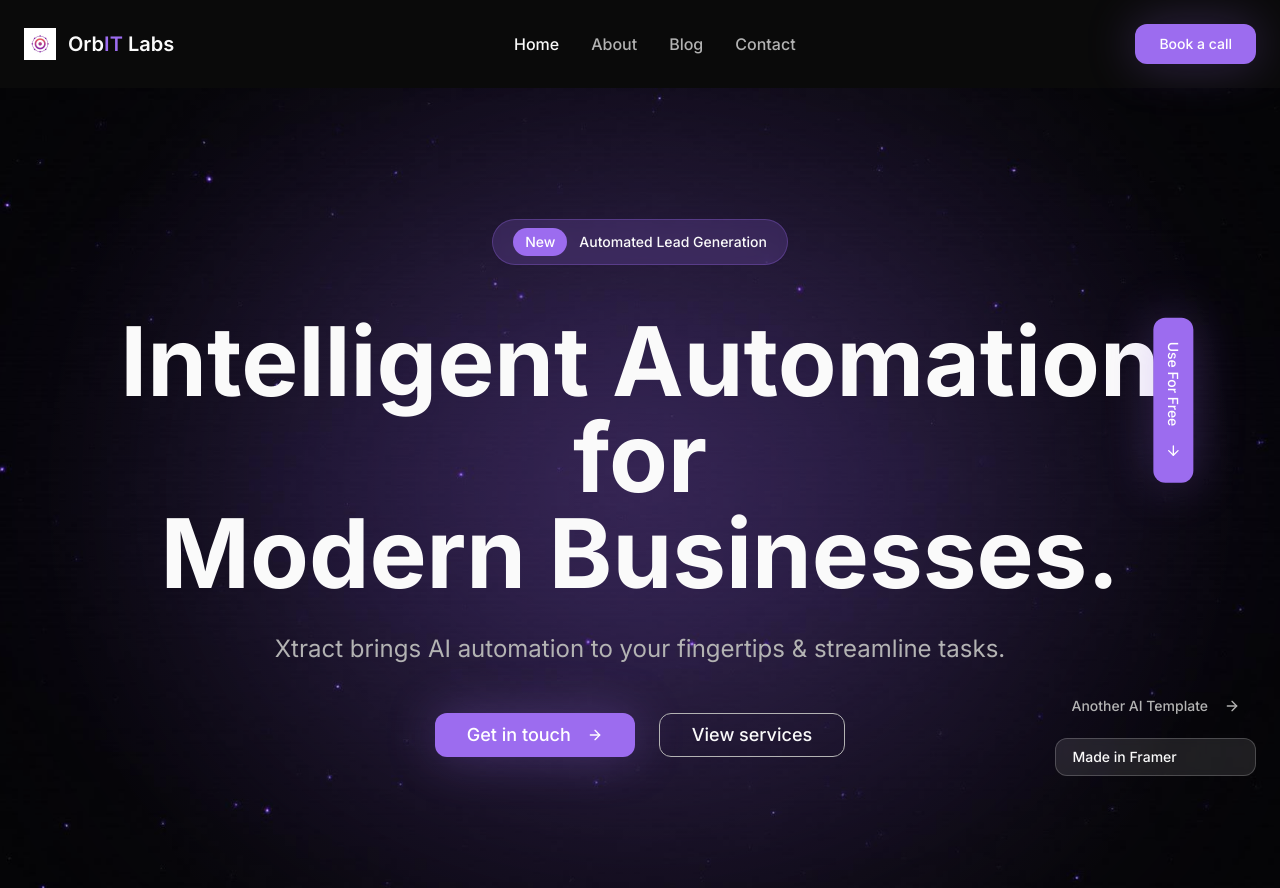
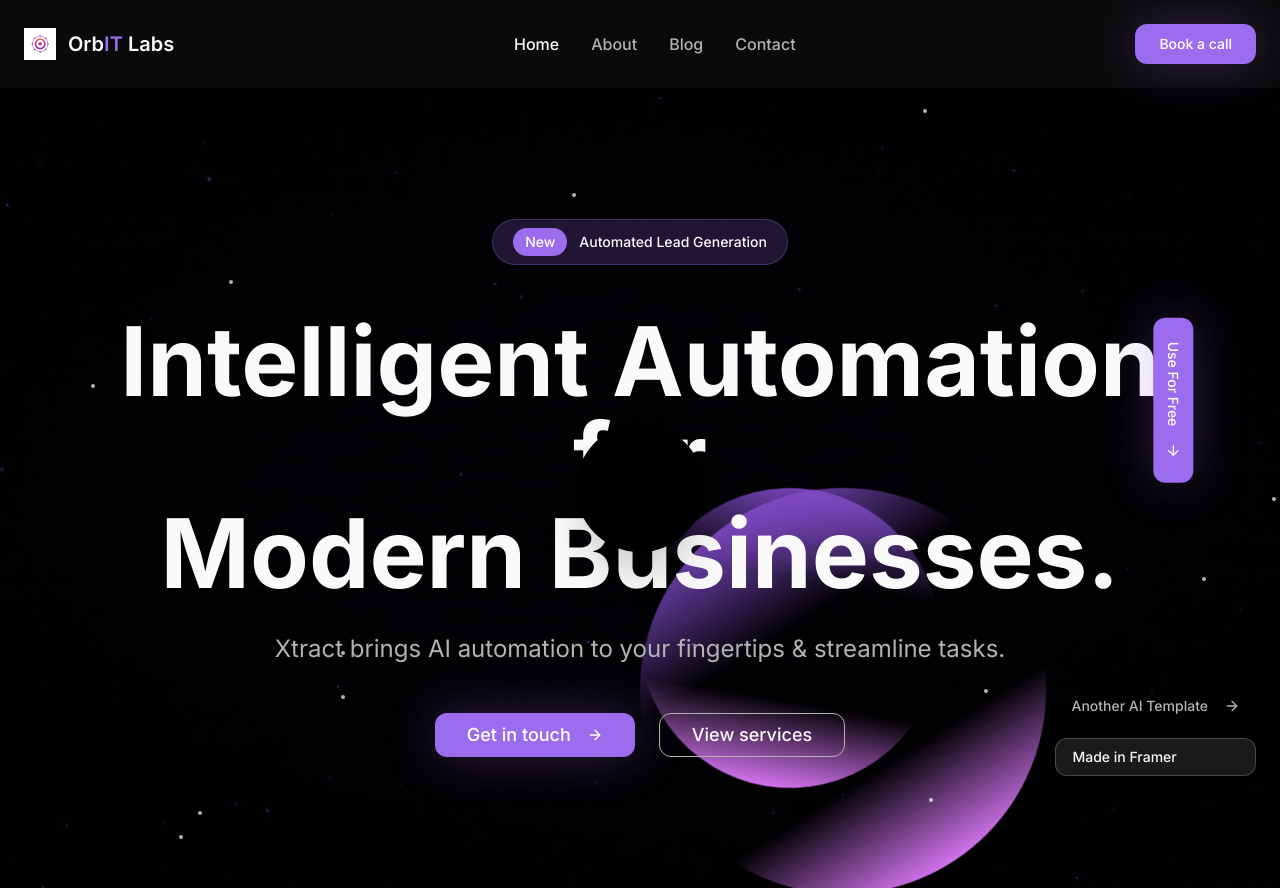
Before and after one commit to manishtarjan2/framer-magic-hero, a React (Vite) app: page / in a window 1280 px wide. Built offline with nearby package versions, Linux system fonts and the light colour scheme; the HTML template or start-up script is replaced by a standard one.

Commit message:
Refine black hole effect

```diff
--- a/src/components/HeroSection.tsx
+++ b/src/components/HeroSection.tsx
@@ -5,7 +5,7 @@ import starfieldBg from "@/assets/starfield-bg.jpg";
 const HeroSection = () => {
   return (
     <section
-      className="relative min-h-screen flex items-center justify-center overflow-hidden"
+      className="relative min-h-screen flex items-center justify-center overflow-hidden bg-black"
       style={{
         backgroundImage: `url(${starfieldBg})`,
         backgroundSize: 'cover',
@@ -13,11 +13,51 @@ const HeroSection = () => {
         backgroundRepeat: 'no-repeat'
       }}
     >
-      {/* Background gradient glow */}
-      <div className="absolute inset-0 bg-gradient-purple-glow"></div>
+      {/* Dark overlay to increase black intensity */}
+      <div className="absolute inset-0 bg-black/70"></div>
 
-      {/* Purple glow effect in center */}
-      <div className="absolute top-1/2 left-1/2 transform -translate-x-1/2 -translate-y-1/2 w-[800px] h-[600px] bg-orbit-purple opacity-20 blur-[150px] rounded-full"></div>
+      {/* Black hole effect - Big rotating circle */}
+      <div
+        className="absolute top-1/2 left-1/2 transform -translate-x-1/2 -translate-y-1/2 animate-spin-slow"
+        style={{
+          width: '406px',
+          height: '406px',
+          background: 'linear-gradient(229deg, #df7afe 13%, rgba(201, 110, 240, 0) 35.0235827429153%, rgba(164, 92, 219, 0) 64.17244225559735%, rgb(129, 74, 200) 88%)',
+          borderRadius: '363px',
+          animationDuration: '20s'
+        }}
+      ></div>
+
+      {/* Black hole effect - Small rotating circle (opposite direction) */}
+      <div
+        className="absolute top-1/2 left-1/2 transform -translate-x-1/2 -translate-y-1/2 animate-spin-reverse z-10"
+        style={{
+          width: '300px',
+          height: '300px',
+          background: 'linear-gradient(141deg, #df7afe 13%, rgba(201, 110, 240, 0) 35.0235827429153%, rgba(164, 92, 219, 0) 64.17244225559735%, rgb(129, 74, 200) 88%)',
+          borderRadius: '363px',
+          animationDuration: '15s'
+        }}
+      ></div>
+
+      {/* Black hole center */}
+      <div className="absolute top-1/2 left-1/2 transform -translate-x-1/2 -translate-y-1/2 w-32 h-32 bg-black rounded-full z-20 shadow-2xl"></div>
+
+      {/* Animated stars getting sucked in */}
+      <div className="absolute inset-0 z-5">
+        {[...Array(12)].map((_, i) => (
+          <div
+            key={i}
+            className="absolute w-1 h-1 bg-white rounded-full animate-pulse opacity-70"
+            style={{
+              top: `${Math.random() * 100}%`,
+              left: `${Math.random() * 100}%`,
+              animation: `suck-in ${8 + Math.random() * 4}s linear infinite`,
+              animationDelay: `${Math.random() * 8}s`
+            }}
+          ></div>
+        ))}
+      </div>
 
       {/* Content */}
       <div className="relative z-10 text-center max-w-6xl mx-auto px-6">
--- a/tailwind.config.ts
+++ b/tailwind.config.ts
@@ -98,10 +98,43 @@ export default {
             height: "0",
           },
         },
+        "spin-slow": {
+          from: {
+            transform: "rotate(0deg)",
+          },
+          to: {
+            transform: "rotate(360deg)",
+          },
+        },
+        "spin-reverse": {
+          from: {
+            transform: "rotate(0deg)",
+          },
+          to: {
+            transform: "rotate(-360deg)",
+          },
+        },
+        "suck-in": {
+          "0%": {
+            transform: "scale(1) rotate(0deg)",
+            opacity: "0.7",
+          },
+          "50%": {
+            transform: "scale(0.8) rotate(180deg)",
+            opacity: "1",
+          },
+          "100%": {
+            transform: "scale(0) rotate(360deg) translate(50vw, 50vh)",
+            opacity: "0",
+          },
+        },
       },
       animation: {
         "accordion-down": "accordion-down 0.2s ease-out",
         "accordion-up": "accordion-up 0.2s ease-out",
+        "spin-slow": "spin-slow 20s linear infinite",
+        "spin-reverse": "spin-reverse 15s linear infinite",
+        "suck-in": "suck-in 8s linear infinite",
       },
     },
   },
```
